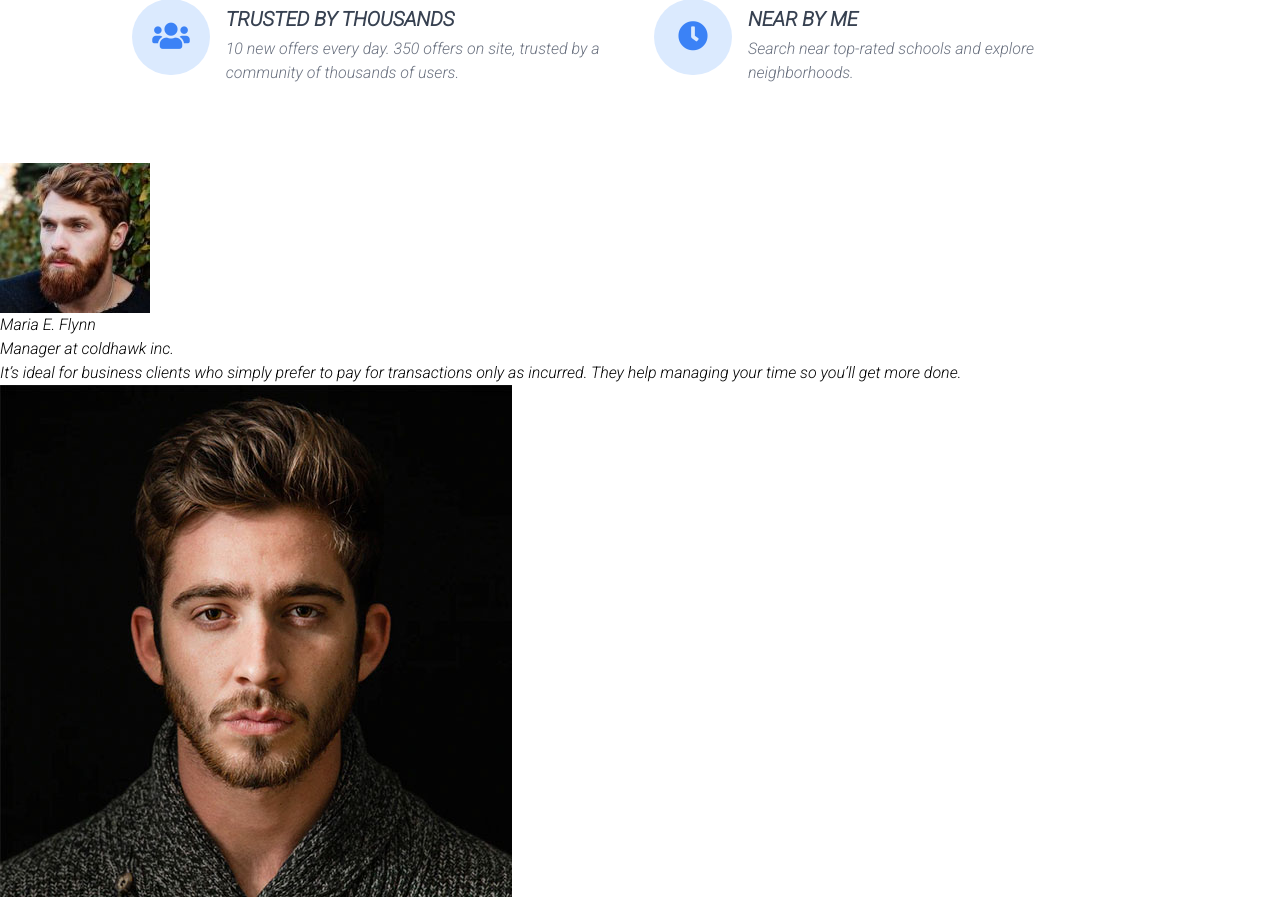
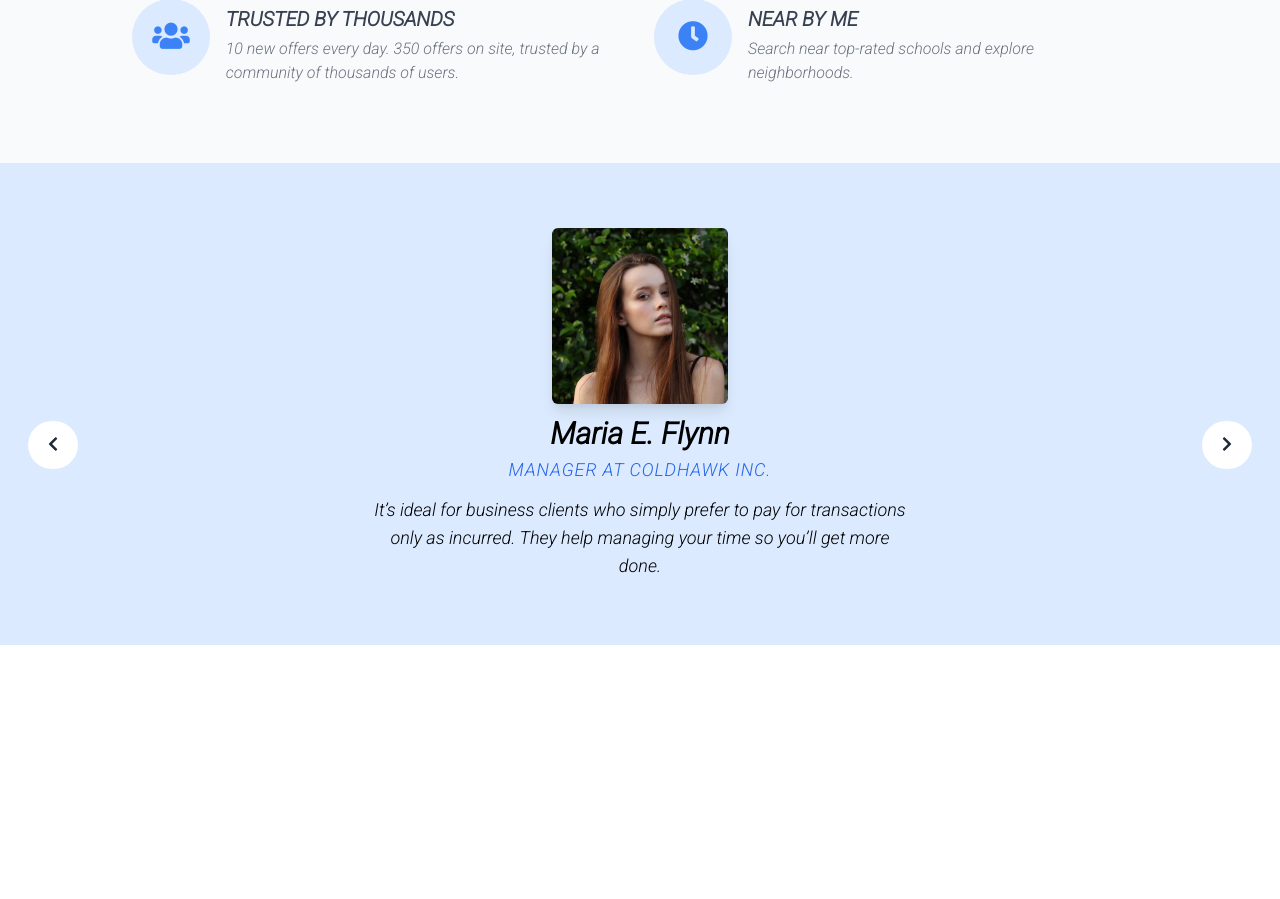
Before and after one commit to neuodev/homepress, a React (Create React App) app in the folder client/: page / in a window 1280 px wide. Shown: the part 1919-2818 px from the top of the page. After the commit the page ends 2564 px from the top, so only its background shows below. Built offline with nearby package versions, Linux system fonts and the light colour scheme.

Commit message:
Finsih the slider

```diff
--- a/client/src/App.js
+++ b/client/src/App.js
@@ -20,7 +20,7 @@ const client = new ApolloClient({
 
 function App() {
   return (
-    <ApolloProvider client={client} className='App'>
+    <ApolloProvider client={client}>
       <ThemeProvider theme={theme}>
         <HomeScreen />
       </ThemeProvider>
--- a/client/src/components/HomeScreen/Testimonials.js
+++ b/client/src/components/HomeScreen/Testimonials.js
@@ -1,8 +1,8 @@
-import React from 'react';
+import React, { Component, useState } from 'react';
 
 const testimonials = [
   {
-    images: '/images/testimonial_1.jpg',
+    images: '/images/testimonial_6.jpg',
     name: 'Maria E. Flynn',
     job: 'Manager at coldhawk inc.',
     text:
@@ -16,7 +16,7 @@ const testimonials = [
       'We have chosen to work extensively with HomePress because of their quality services, including their On-the-Job Training program and other employer.',
   },
   {
-    images: '/images/testimonial_6.jpg',
+    images: '/images/testimonial_1.jpg',
     name: 'David S. Morris',
     job: 'ceo at entavollc',
     text:
@@ -24,21 +24,74 @@ const testimonials = [
   },
 ];
 
-const Testimonials = () => {
-  return (
-    <div>
-      <div>
-        {testimonials.map(item => (
-          <div>
-            <img src={item.images} alt='' />
-            <h1>{item.name}</h1>
-            <p>{item.job}</p>
-            <em>{item.text}</em>
+class Testimonials extends Component {
+  constructor(props) {
+    super(props);
+    this.state = {
+      activeSlide: 0,
+    };
+  }
+
+  nextSlide = () => {
+    let slide =
+      this.state.activeSlide + 1 < testimonials.length
+        ? this.state.activeSlide + 1
+        : 0;
+    console.log(this.state);
+    this.setState({
+      activeSlide: slide,
+    });
+  };
+  prevSlide = () => {
+    let slide =
+      this.state.activeSlide - 1 < 0
+        ? testimonials.length - 1
+        : this.state.activeSlide - 1;
+    this.setState({
+      activeSlide: slide,
+    });
+  };
+  render() {
+    const slider = this.state.activeSlide;
+    return (
+      <div className=' p-4    bg-blue-100 '>
+        <div className='container mx-auto flex items-center justify-center flex-col relative slider-height'>
+          {testimonials.map((item, idx) => (
+            <div
+              className={`flex items-center justify-center flex-col text-center absolute   ${
+                slider === idx ? 'showSlide' : 'hideSlide'
+              } slide`}
+              key={idx}>
+              <img
+                className='w-40 h-40 md:h-44 md:w-44  object-cover inline-block rounded-md mb-3 shadow-lg '
+                src={item.images}
+                alt={item.name}
+              />
+              <h1 className='text-2xl md:text-3xl font-bold mb-1'>
+                {item.name}
+              </h1>
+              <p className='text-blue-600 md:text-lg uppercase tracking-wider mb-3 '>
+                {item.job}
+              </p>
+              <em className='max-w-xl px-4 md:text-lg '>{item.text}</em>
+            </div>
+          ))}
+          <div className='absolute  bottom-2  slider-btn' >
+            <button
+              onClick={this.prevSlide}
+              className='px-5 py-3 text-gray-800 bg-white mx-3 rounded-full focus:outline-none focus:ring '>
+              <i class='fa fa-chevron-left' aria-hidden='true'></i>
+            </button>
+            <button
+              onClick={this.nextSlide}
+              className='px-5 py-3 text-gray-800 bg-white mx-3 rounded-full focus:outline-none focus:ring '>
+              <i class='fa fa-chevron-right' aria-hidden='true'></i>
+            </button>
           </div>
-        ))}
+        </div>
       </div>
-    </div>
-  );
-};
+    );
+  }
+}
 
 export default Testimonials;
--- a/client/src/components/HomeScreen/style.css
+++ b/client/src/components/HomeScreen/style.css
@@ -27,9 +27,38 @@
   height: 400px;
 }
 
+.showSlide {
+  z-index: 1;
+  opacity: 1;
+  transition: opacity 0.6s ease;
+}
+.slide {
+  top: 50%;
+  left: 50%;
+  transform: translate(-50%, -50%);
+  width: 100%;
+}
+.hideSlide {
+  z-index: 0;
+  opacity: 0;
+  transition: opacity 0.1s ease;
+}
+
+.slider-height {
+  height: 450px;
+}
 @media (min-width: 768px) {
   #card-height {
     height: 420px;
+    transition: opacity 0.4s ease;
+  }
+  .slider-btn {
+    top: 20%;
+    width: 100%;
+    display: flex;
+    justify-content: space-between;
+    align-items: center;
+    z-index: 50;
   }
 }
 
@@ -37,6 +66,7 @@
   #card-height {
     height: 220px;
   }
+
 }
 @keyframes show {
   0% {
--- a/client/src/screens/HomeScreen.js
+++ b/client/src/screens/HomeScreen.js
@@ -7,7 +7,7 @@ import Why from '../components/HomeScreen/Why';
 
 const HomeScreen = () => {
   return (
-    <div>
+    <div className='bg-gray-50'>
       <Showcase />
       <Search />
       <Properties />
```
